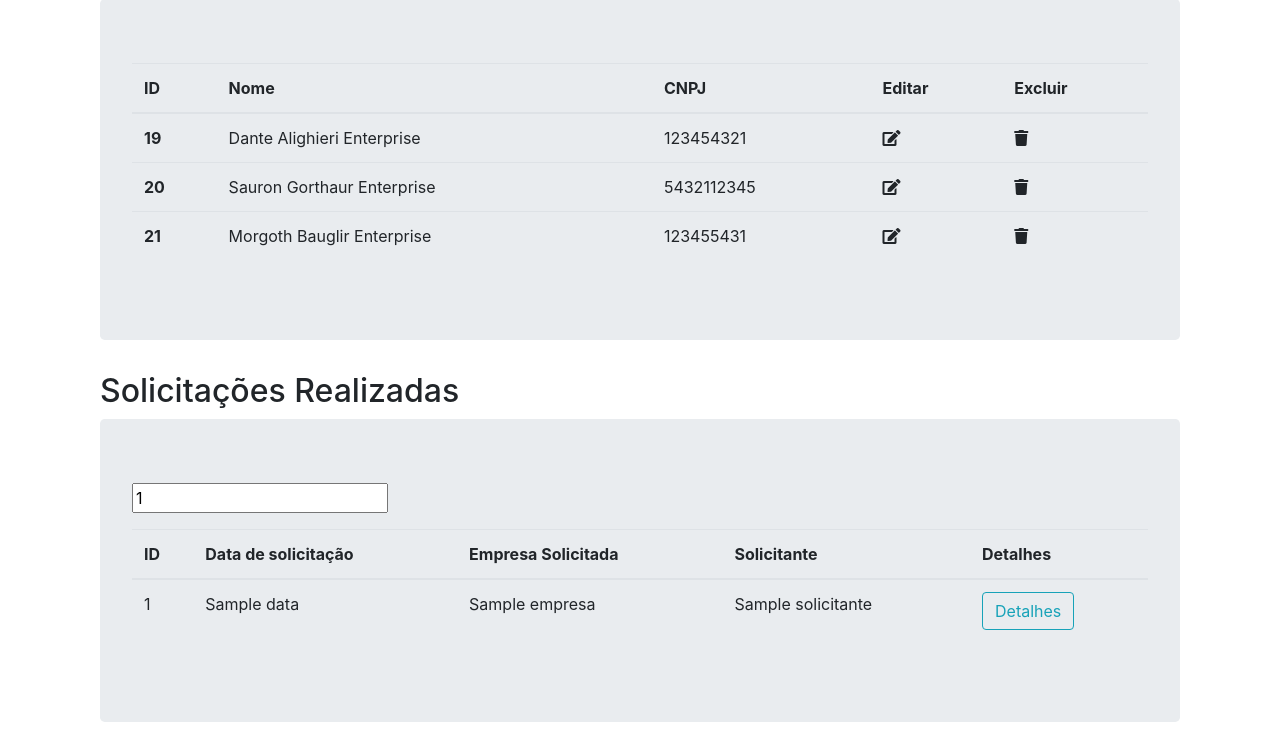
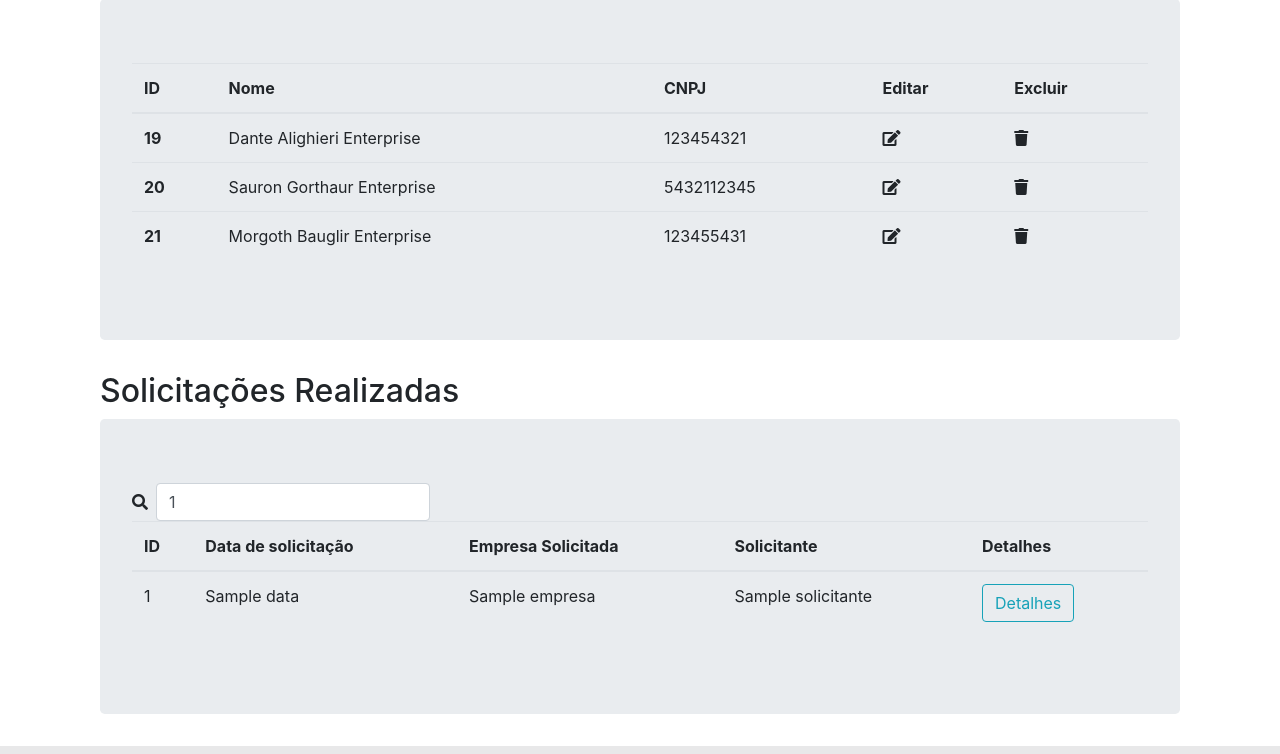
Before and after one commit to guiemi/motoboy-app, a Django app: template solicitacao/templates/index.html in a window 1280 px wide. Shown: the part 429-1183 px from the top of the page. Run offline with Django 3.2, Linux system fonts and the light colour scheme; data comes from the database, SQL or seed files in the repository; the template is opened without the code that fills it: values that come from a table or form of the project are taken from there, most other values are stand-ins (such as "Sample title", 1, 10 or a date in 2020); parts of the project's set-up code (start-up, migrations or seed data) failed here and were passed over; some libraries are stand-ins or nearby versions.

Commit message:
Adiciona uma barra de busca usando Bootstrap

```diff
--- a/solicitacao/templates/index.html
+++ b/solicitacao/templates/index.html
@@ -36,7 +36,13 @@
 
     <div class="jumbotron">
         <!-- Caixa de busca -->
-        <p><input type="text" value="{{ solicitacao.pk }}" id="busca-empresa" onkeyup="buscaEmpresa()" placeholder="Filtrar por empresa solicitada"></p>
+        <div class="input-group">
+            <form class="form-inline">
+                <i class="fa fa-search"></i>
+                <input class="form-control ml-2" type="text" value="{{ solicitacao.pk }}" id="busca-empresa" onkeyup="buscaEmpresa()" placeholder="Filtrar por empresa solicitada">
+            </form>
+
+        </div>
 
         <!-- Tabela de solicitações realizadas -->
         <table id="tabela-solicitacoes" class="table">
```
